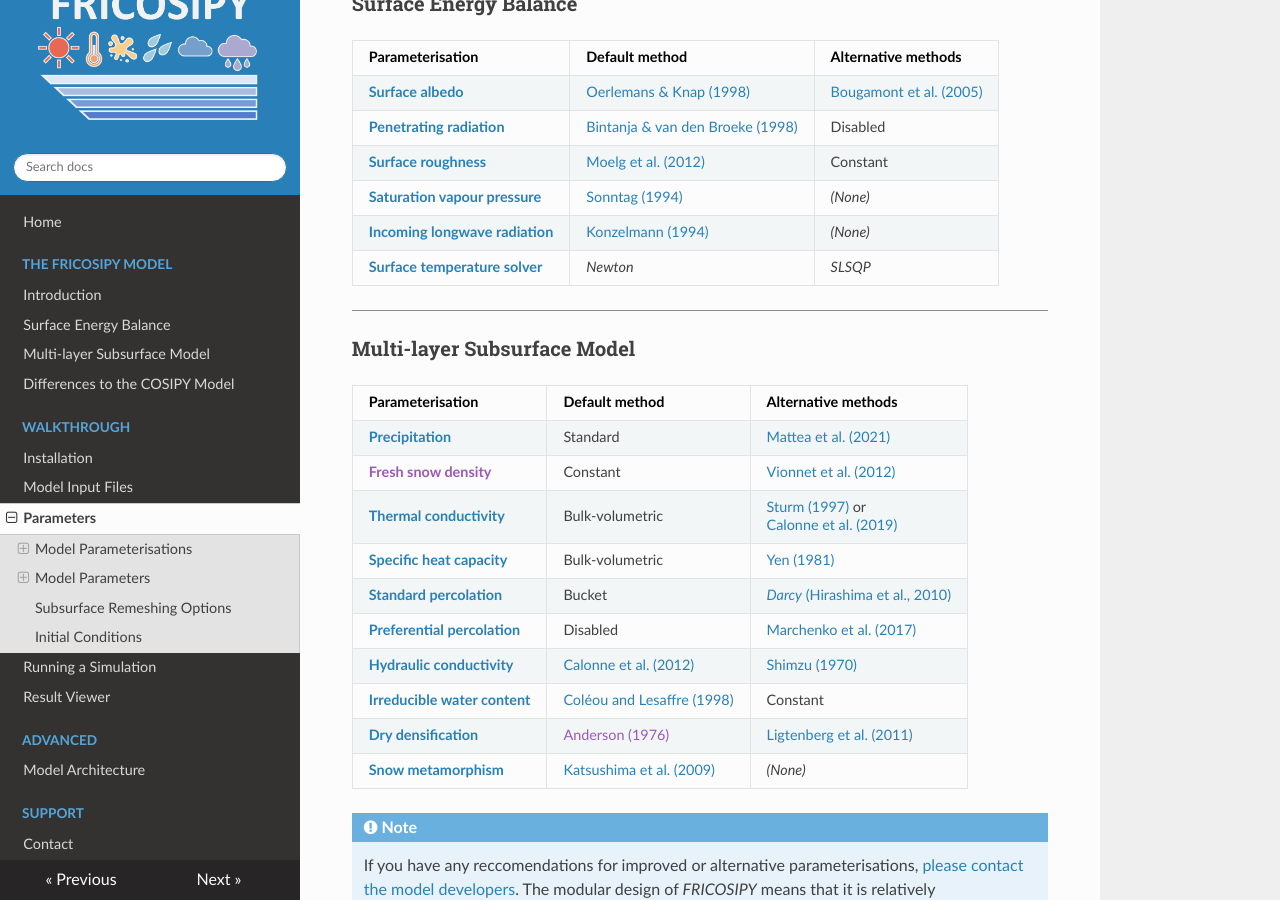
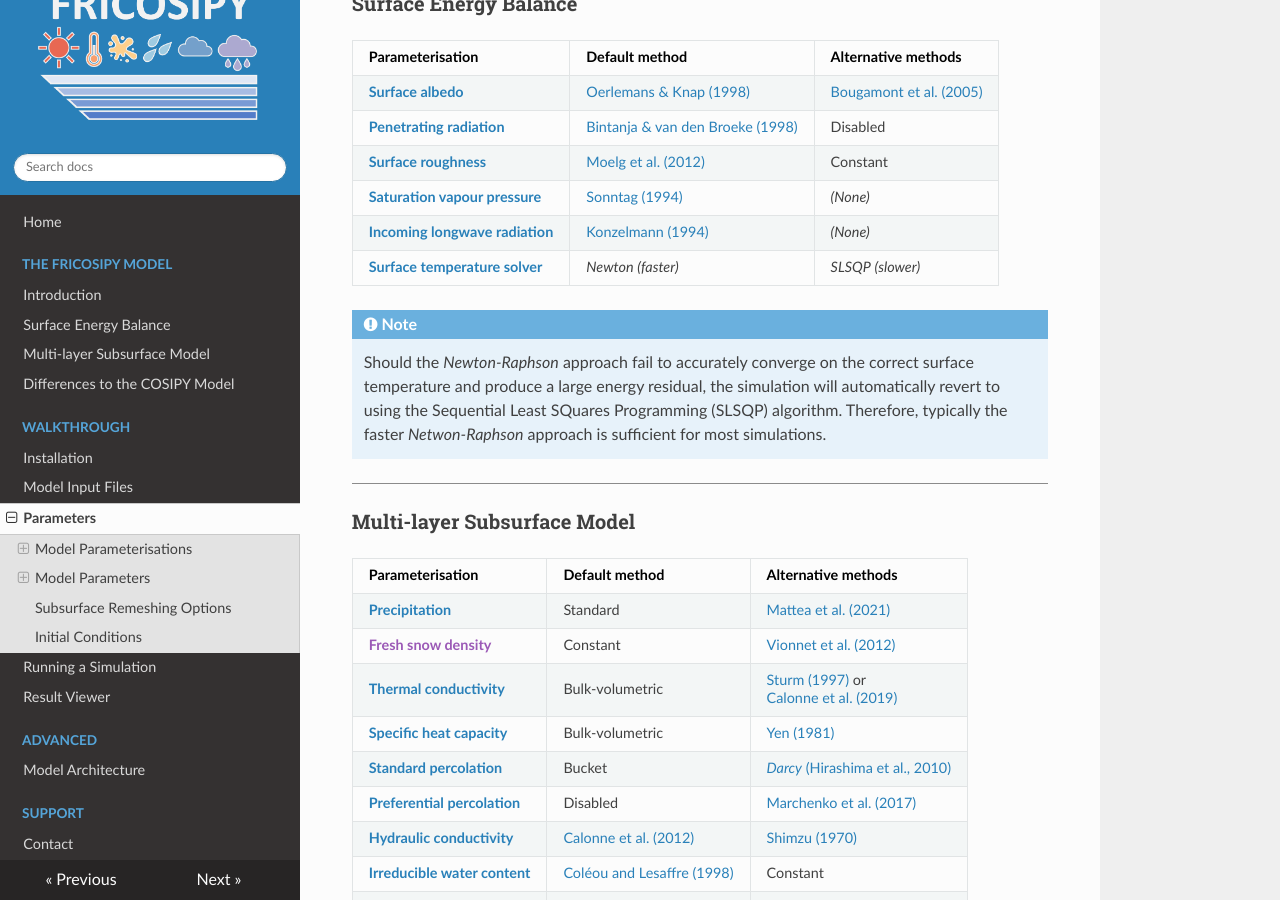
Before and after one commit to MarcusGastaldello/FRICOSIPY, an MkDocs documentation site: the page built from docs/parameters.md, in a window 1280 px wide and 900 px high, scrolled down 470 px. Built offline with MkDocs 1.6.1, drawn with Linux system fonts in a browser that asks for light colours.

Commit message:
Update surface temperature solver descriptions
Clarified performance characteristics of surface temperature solvers in documentation.

```diff
--- a/docs/parameters.md
+++ b/docs/parameters.md
@@ -24,7 +24,10 @@ The *FRICOSIPY* model enables the user to customise the parameterisations used t
 | [**Surface roughness**](https://fricosipy.readthedocs.io/en/latest/surface_energy_balance/#surface-roughness-parameterisation) | [Moelg et al. (2012)](https://doi.org/10.5194/tc-6-1445-2012) | Constant |
 | [**Saturation vapour pressure**](https://fricosipy.readthedocs.io/en/latest/surface_energy_balance/#saturation-vapour-pressure-parameterisation) | [Sonntag (1994)](https://doi.org/10.1127/metz/3/1994/51) | *(None)* |
 | [**Incoming longwave radiation**](https://fricosipy.readthedocs.io/en/latest/surface_energy_balance/#longwave-radiation-parameterisation) | [Konzelmann (1994)](https://doi.org/10.1016/0921-8181(94)90013-2) | *(None)* |
-| [**Surface temperature solver**](https://fricosipy.readthedocs.io/en/latest/surface_energy_balance/#) | *Newton* | *SLSQP* |
+| [**Surface temperature solver**](https://fricosipy.readthedocs.io/en/latest/surface_energy_balance/#) | *Newton* *(faster)* | *SLSQP* *(slower)* |
+
+!!! note
+    Should the *Newton-Raphson* approach fail to accurately converge on the correct surface temperature and produce a large energy residual, the simulation will automatically revert to using the Sequential Least SQuares Programming (SLSQP) algorithm. Therefore, typically the faster *Netwon-Raphson* approach is sufficient for most simulations.
 
 <hr style="height:1px; background-color:#8b8b8b; border:none;" />
 
```
